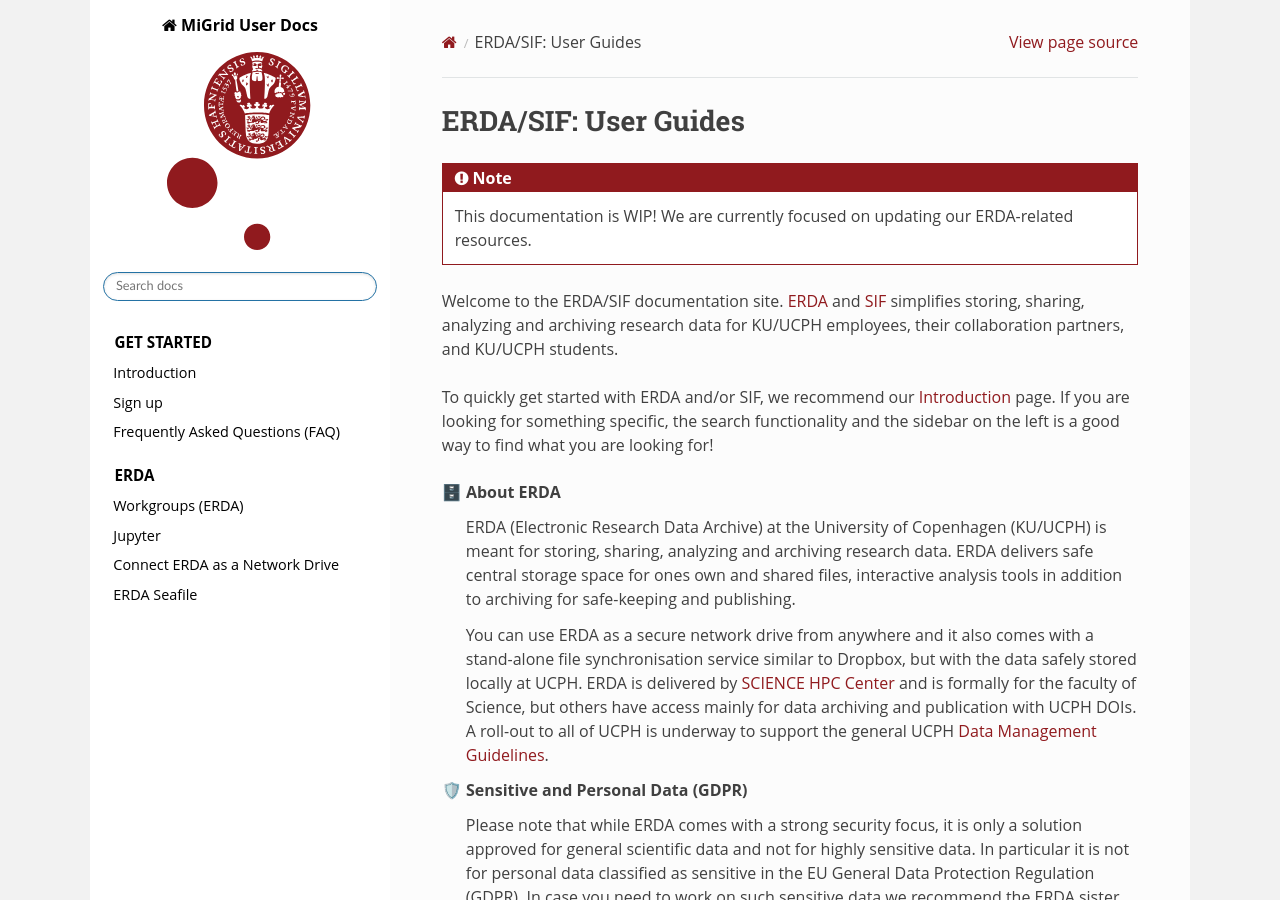
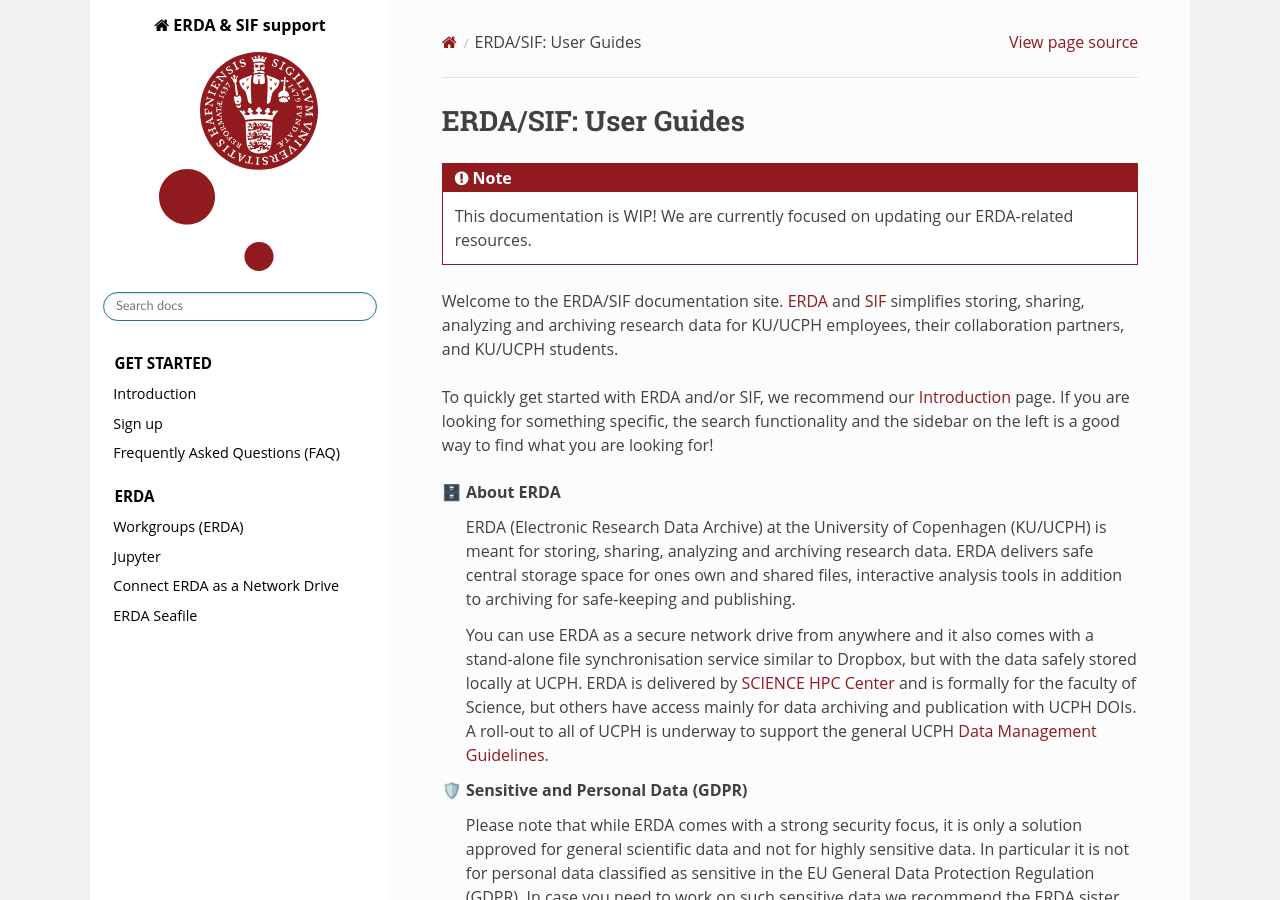
Before and after one commit to ucphhpc/migrid-user-docs, a Sphinx documentation site: the page built from docs/index.rst, in a window 1280 px wide and 900 px high. Built offline with Sphinx 7.4.7 and the Read the Docs theme 2.0.0, drawn with Linux system fonts in a browser that asks for light colours; pages that are not in the unit, such as notebooks, are missing from menus.

Commit message:
Project name changed

```diff
--- a/docs/conf.py
+++ b/docs/conf.py
@@ -3,7 +3,7 @@
 
 # -- Project information -----------------------------------------------------
 
-project = "MiGrid User Docs"
+project = "ERDA & SIF support"
 copyright = "2023 SCIENCE HPC Center Support Team"
 author = "SCIENCE HPC Center Support Team"
 
```
